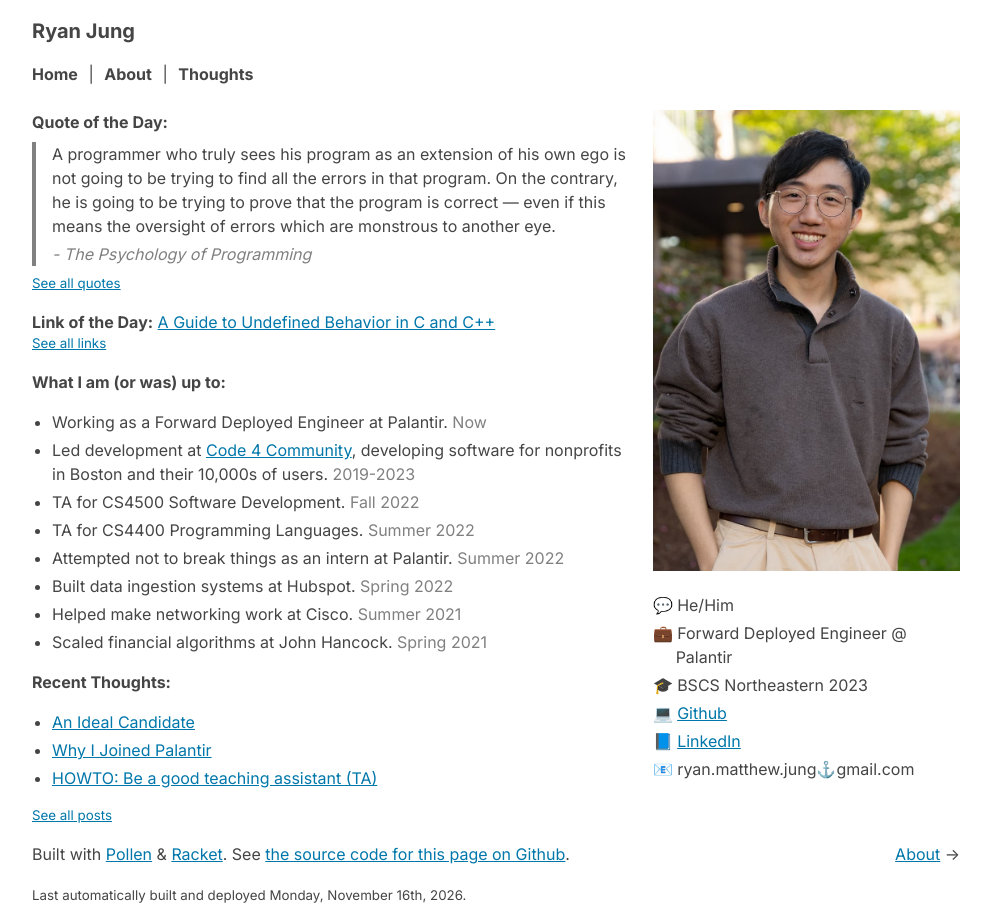
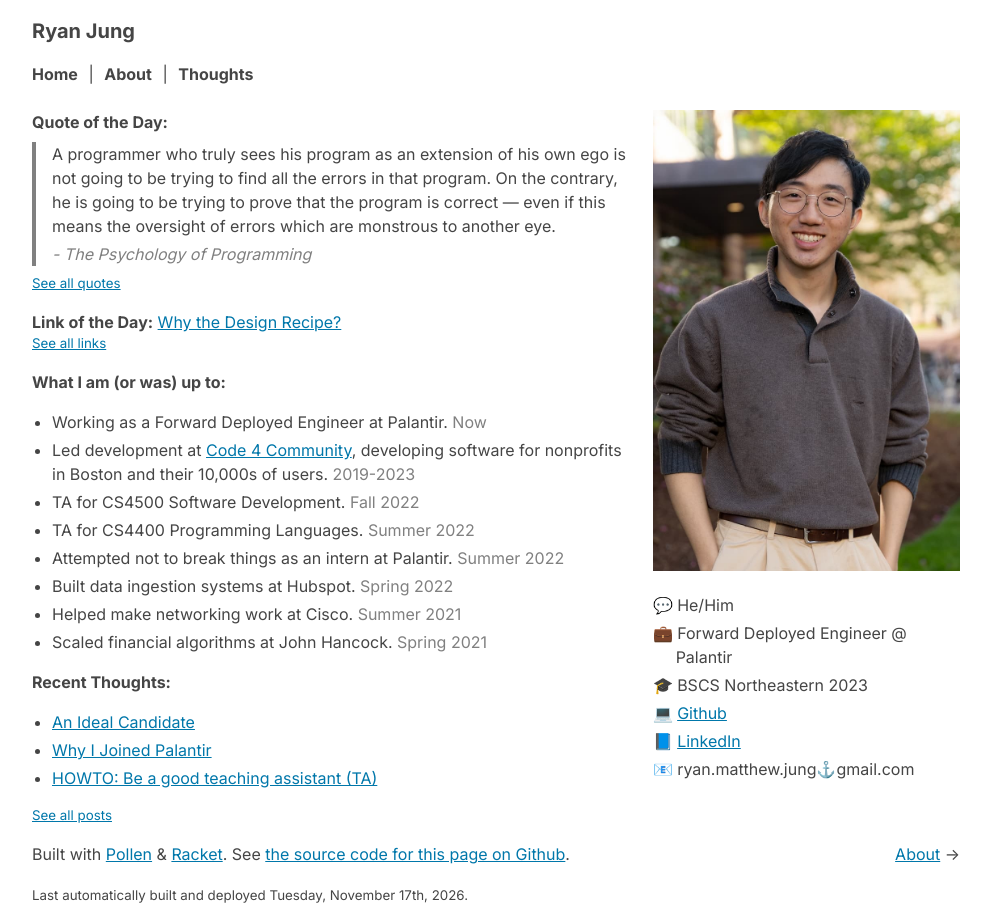
Before and after one commit to rymaju/pollen-ryanjung.dev, a plain HTML site: page index.html in a window 1280 px wide. Shown: the whole page, without its empty margins (144-1135 px from the left). Drawn offline with Linux system fonts and the light colour scheme.

Commit message:
Deploying to gh-pages from @ rymaju/pollen-ryanjung.dev@a0421ef2e1d9c6aee26527069a8cf80bea2c0106 🚀

```diff
--- a/index.html
+++ b/index.html
@@ -49,7 +49,7 @@
 <small style="display:block;"><a href="/thoughts/quotes.html">See all quotes</a></small></section>
 
 <section style="margin-bottom:1em;"><strong>Link of the Day:</strong>
-<a href="https://blog.regehr.org/archives/213">A Guide to Undefined Behavior in C and C++</a>
+<a href="https://felleisen.org/matthias/Thoughts/The_Design_Recipe.html">Why the Design Recipe?</a>
 <small style="display:block;"><a href="/thoughts/links.html">See all links</a></small></section>
 
 <section><strong>What I am (or was) up to:</strong>
@@ -87,7 +87,7 @@
           </p>
           <p>
             <small>
-              Last automatically built and deployed Monday, November 16th, 2026.
+              Last automatically built and deployed Tuesday, November 17th, 2026.
             </small>
           </p>
         </footer>
```
Also changed, not shown: about.html (+1 -1 lines), thoughts/an-ideal-candidate.html (+1 -1 lines), thoughts/howto-ta.html (+1 -1 lines), thoughts/index.html (+1 -1 lines), thoughts/links.html (+1 -1 lines), thoughts/pollen.html (+1 -1 lines), thoughts/quotes.html (+1 -1 lines), thoughts/why-palantir.html (+1 -1 lines).
